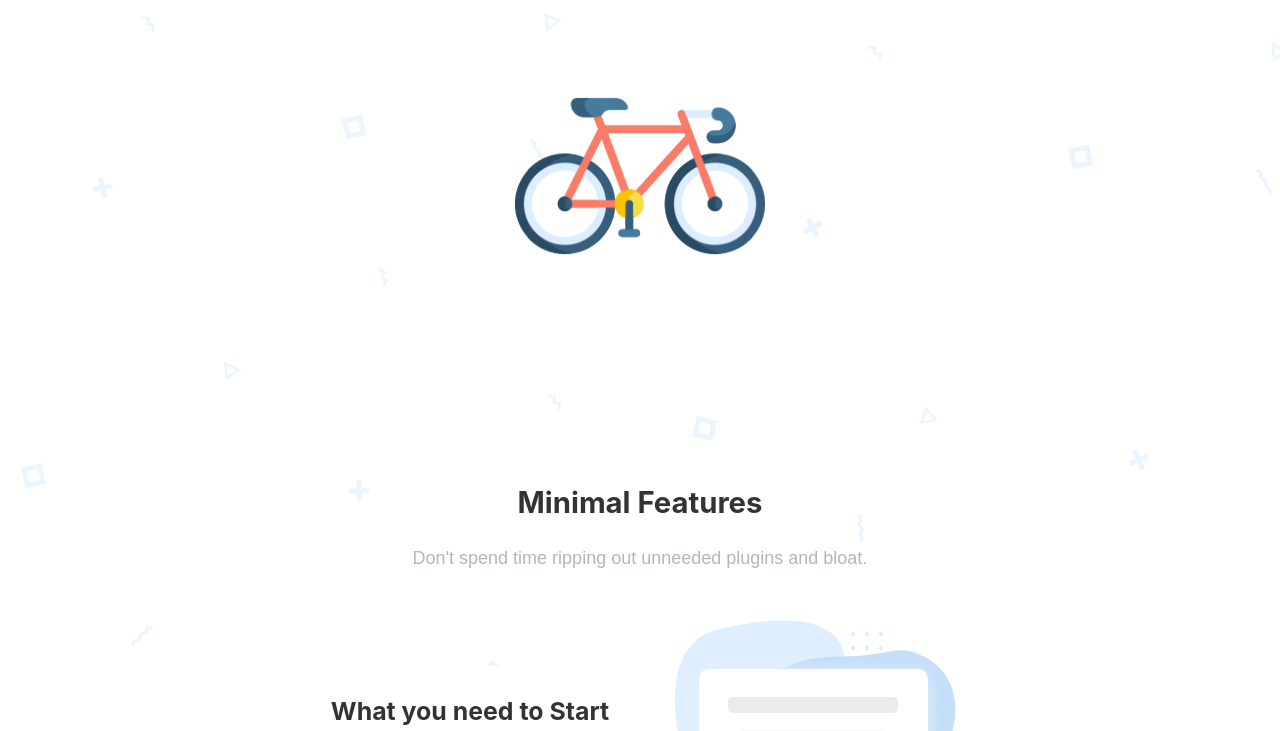
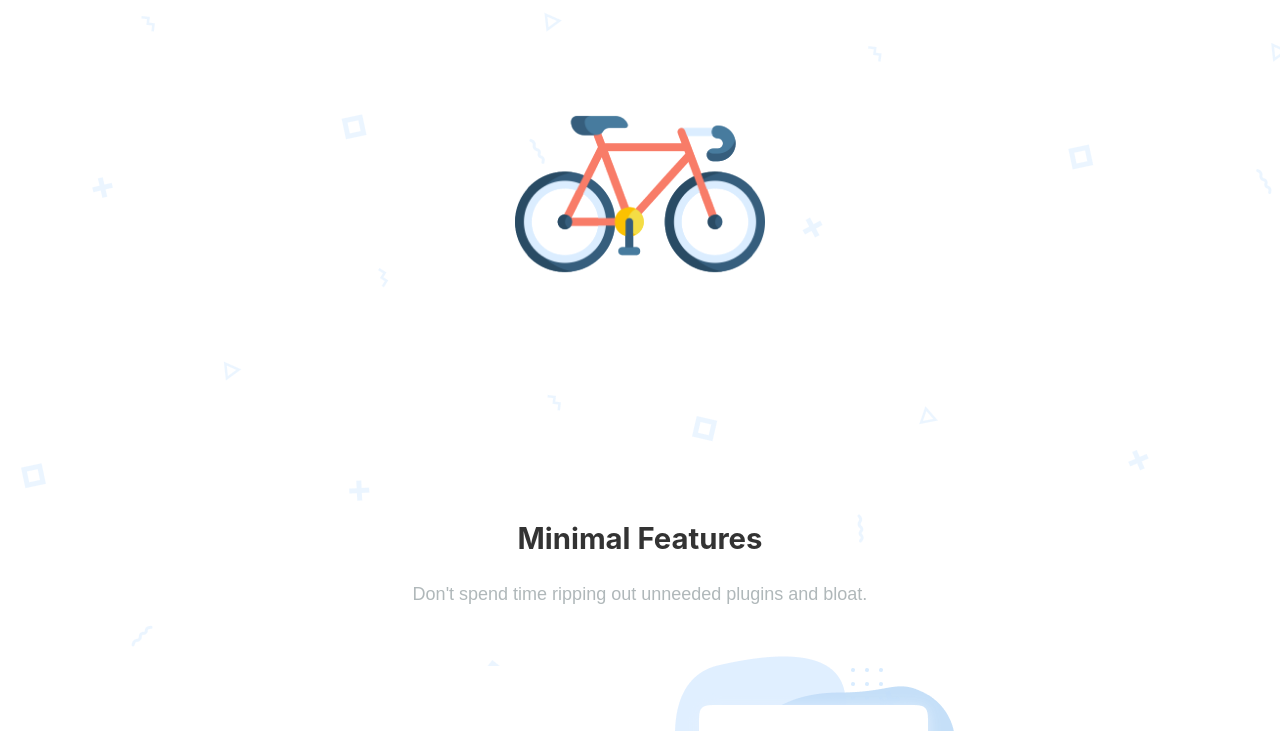
Before and after one commit to stackbit-projects/velotista-d23e2, a Gatsby site: page / in a window 1280 px wide. Shown: the part 134-865 px from the top of the page. Built offline with nearby package versions, Linux system fonts and the light colour scheme; Gatsby itself is replaced by a stand-in of ours.

Commit message:
hero.js: changed

```diff
--- a/src/components/hero.js
+++ b/src/components/hero.js
@@ -12,7 +12,7 @@ const Header = ({ siteTitle }) => (
       display: "flex",
       alignItems: "center",
       flexDirection: "column",
-      padding: "3rem 1rem",
+      padding: "4rem 1rem",
     }}
   >
     <div
```
